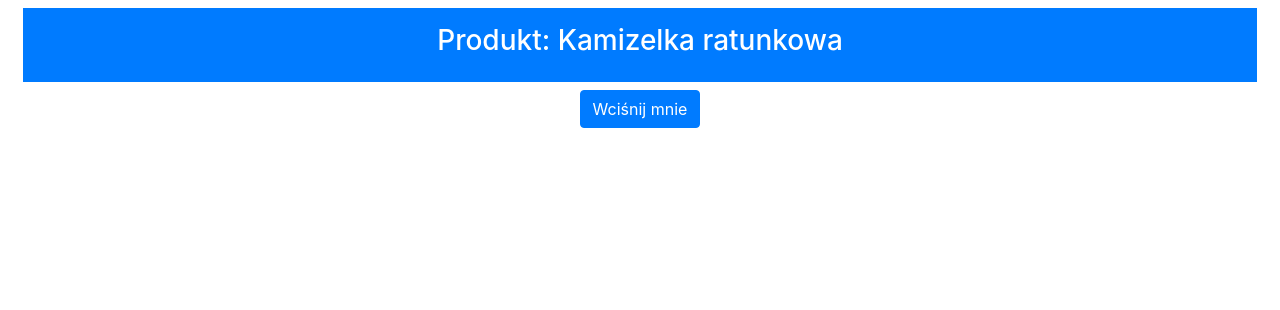
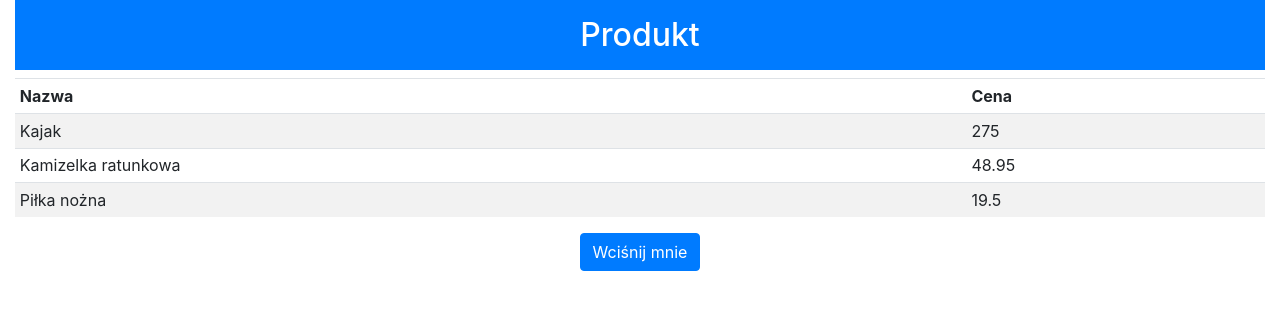
Before and after one commit to marekz/vuejs_simple_example, a Vue app in the folder templatesanddata/: page / in a window 1280 px wide. Shown: the top 310 px of the page. Built offline with nearby package versions, Linux system fonts and the light colour scheme.

Commit message:
Loop directive - iteration with alias

```diff
--- a/templatesanddata/src/App.vue
+++ b/templatesanddata/src/App.vue
@@ -1,8 +1,15 @@
 <template>
   <div class="container-fluid">
-    <div class="bg-primary text-white m-2 p-3 text-center">
-      <h3>Produkt: {{ name }}</h3>
-    </div>
+    <h2 class="bg-primary text-white text-center p-3">Produkt</h2>
+    <table class="table table-sm table-border table-striped text-left">
+      <tr><th>Nazwa</th><th>Cena</th></tr>
+      <tbody>
+      <tr v-for="p in products" :key = "p">
+        <td>{{ p.name }}</td>
+        <td>{{ p.price }}</td>
+      </tr>
+      </tbody>
+    </table>
     <div class="text-center">
       <button v-on:click="handleClick" class="btn btn-primary">
         Wciśnij mnie
@@ -16,7 +23,10 @@
   name: 'MyComponent',
   data: function () {
     return {
-      name: "Kamizelka ratunkowa"
+      products: [
+        { name: "Kajak", price: 275},
+        { name: "Kamizelka ratunkowa", price: 48.95},
+        { name: "Piłka nożna", price: 19.50}]
     }
   },
   methods: {
```
